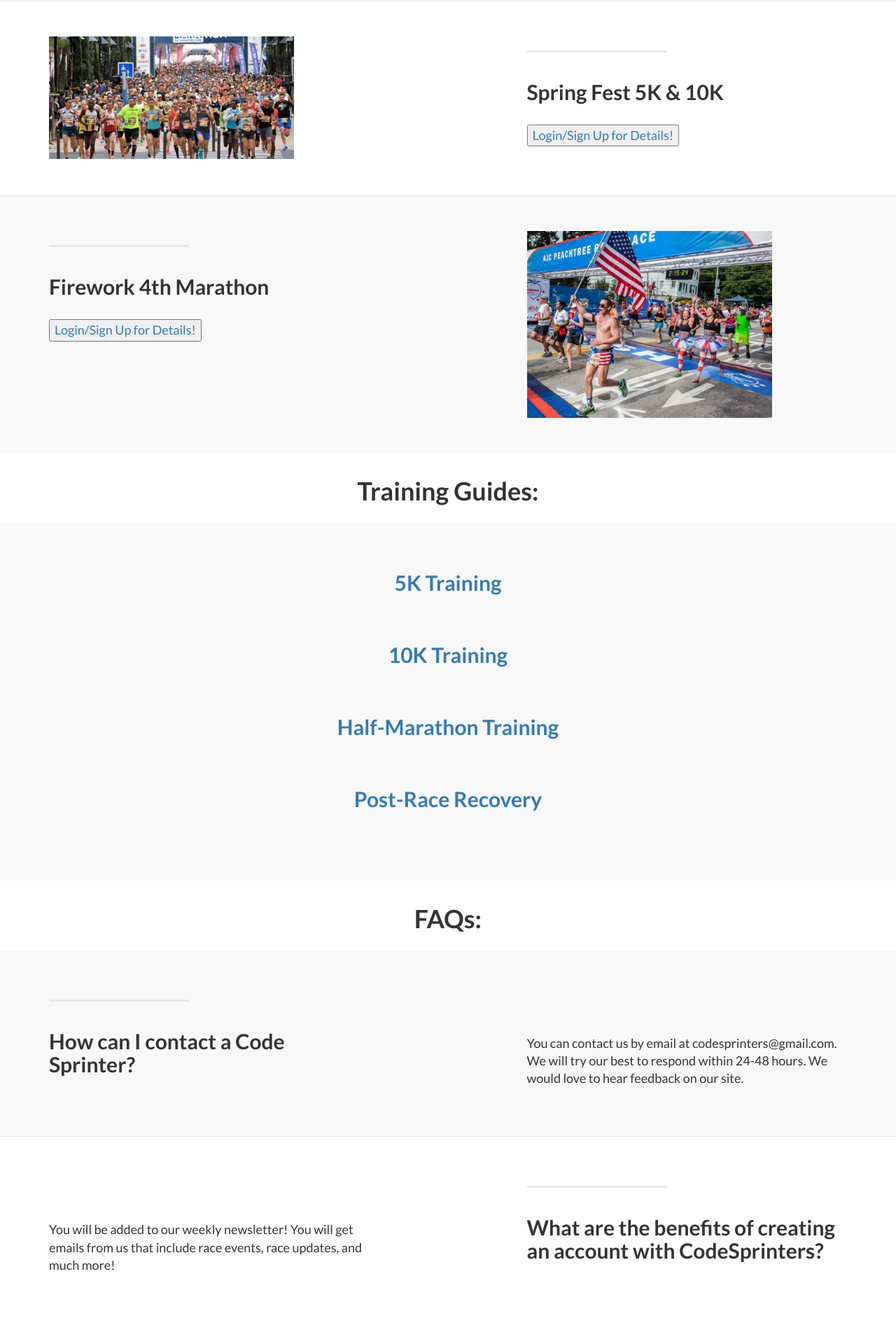
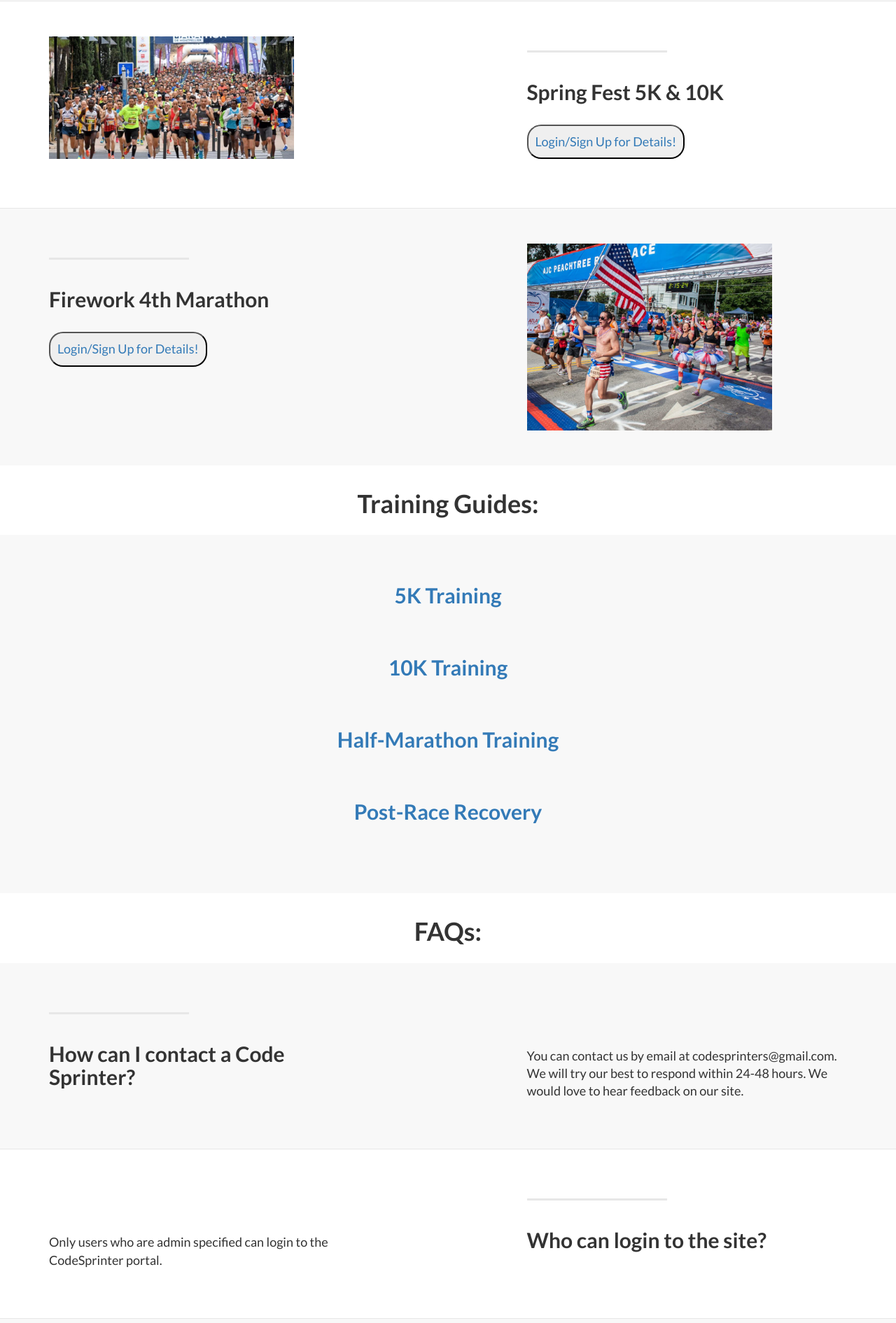
Before and after one commit to justinlietz93/CodeSprinters, a CodeIgniter app: page /CodeSprinters/ in a window 1280 px wide. Shown: the part 1136-3026 px from the top of the page at 70% size. Run offline with CodeIgniter, Linux system fonts and the light colour scheme.

Commit message:
Sprint 4 updates

```diff
--- a/site/application/views/admin/registration_form.php
+++ b/site/application/views/admin/registration_form.php
@@ -210,8 +210,7 @@
 
                                     <div class="row" style="margin-top: 20px;">
                                         <div class="col-lg-12">
-                                            <button type="submit" class="btn btn-primary">Submit Registration</button>
-                                            <button type="reset" class="btn btn-default">Reset Form</button>
+
                                         </div>
                                     </div>
                                 </form>
--- a/site/application/views/admin/update_marathon.php
+++ b/site/application/views/admin/update_marathon.php
@@ -67,10 +67,7 @@
                                 <label>Race Location</label>
                                 <input name ="txtLocation" value="<?=$race[0]["raceLocation"] ?>" class="form-control"><br />
 
-                                <label>Race Description</label>
-                                <textarea name="txtDescription" class="form-control"> <?=$race[0]["raceDescription"] ?></textarea><br />
-
-                                <label>Race Date & Time</label>
+                                <label>Race Date</label>
                                 <input name ="txtDate" value="<?=$race[0]["raceDateTime"] ?>" class="form-control"><br />
                             </div>
 
--- a/site/application/views/public/home.php
+++ b/site/application/views/public/home.php
@@ -9,7 +9,7 @@
     <meta name="description" content="">
     <meta name="author" content="">
 
-    <title>Landing Page - Start Bootstrap Theme</title>
+    <title>Code Sprinters</title>
 
     <!-- Bootstrap Core CSS -->
     <link href="<?=asset_url()?>css/bootstrap.min.css" rel="stylesheet">
@@ -84,7 +84,7 @@
 
             <div class="row">
                 <div class="col-lg-12">
-                    <div class="intro-message">
+                    <div class="intro-message" style="color: white;">
                         <h1>Code Sprinters</h1>
                         <h3>We create the ultimate platform for runners, offering seamless race management and real-time tracking! </h3>
                     </div>
@@ -109,7 +109,7 @@
                     <div class="clearfix"></div>
                     <h2 class="section-heading">St. Patty's 5K</h2>
                     <a href="#login">
-                    <button class="lead"> Login/Sign Up for Details! </button>
+                    <button class="lead" style="padding: 10px; border-radius: 20px;"> Login/Sign Up for Details! </button>
                     </a>
                 </div>
                 <div class="col-lg-5 col-lg-offset-2 col-sm-6">
@@ -133,7 +133,7 @@
                     <div class="clearfix"></div>
                     <h2 class="section-heading">Spring Fest 5K & 10K</h2>
                     <a href="#login">
-                    <button class="lead"> Login/Sign Up for Details! </button>
+                    <button class="lead" style="padding: 10px; border-radius: 20px;"> Login/Sign Up for Details! </button>
                     </a>
                 </div>
                 <div class="col-lg-5 col-sm-pull-6  col-sm-6">
@@ -157,7 +157,7 @@
                     <div class="clearfix"></div>
                     <h2 class="section-heading">Firework 4th Marathon</h2>
                     <a href="#login">
-                    <button class="lead"> Login/Sign Up for Details! </button>
+                    <button class="lead" style="padding: 10px; border-radius: 20px;"> Login/Sign Up for Details! </button>
                     </a>
                 </div>
                 <div class="col-lg-5 col-lg-offset-2 col-sm-6">
@@ -225,10 +225,10 @@
                 <div class="col-lg-5 col-lg-offset-1 col-sm-push-6  col-sm-6">
                     <hr class="section-heading-spacer">
                     <div class="clearfix"></div>
-                    <h2 class="section-heading">What are the benefits of creating an account with CodeSprinters?</h2>
+                    <h2 class="section-heading">Who can login to the site?</h2>
                 </div>
                 <div class="col-lg-5 col-sm-pull-6  col-sm-6">
-                <p class="lead" style="margin-top: 70px;"> You will be added to our weekly newsletter! You will get emails from us that include race events, race updates, and much more!</p>
+                <p class="lead" style="margin-top: 70px;">Only users who are admin specified can login to the CodeSprinter portal. </p>
                 </div>
             </div>
 
@@ -263,10 +263,10 @@
         <div class="col-lg-5 col-lg-offset-1 col-sm-push-6  col-sm-6">
             <hr class="section-heading-spacer">
             <div class="clearfix"></div>
-            <h2 class="section-heading">Can anyone sign up?</h2>
+            <h2 class="section-heading">What do admin roles have access to?</h2>
         </div>
         <div class="col-lg-5 col-sm-pull-6  col-sm-6">
-        <p class="lead" style="margin-top: 70px;">Yes, everyone is allowed to sign up! However, keep in mind that the weekly newsletter will only include details on race events in the Fox Valley!</p>
+        <p class="lead" style="margin-top: 70px;">Admin has access to managing races and runners as well as analyzing race demographics. </p>
         </div>
     </div>
 
@@ -293,7 +293,7 @@
                     ?>
                 </div>
             </div>
-            <div class="row">
+            <div class="row" style="margin-left:250px">
                 <div class="col-lg-1 col-sm-1"></div>
                 <div class="col-lg-4 col-sm-5">
                     <h1>Login</h1>
@@ -308,6 +308,7 @@
                         <button type="submit" class="btn btn-primary">Login</button>
                     </form>
                 </div>
+                <!--
                 <div class="col-lg-4 col-lg-offset-2 col-sm-5">
                     <h1>Create Account</h1>
                     <?php
@@ -320,6 +321,7 @@
                         echo form_close();
                     ?>
                 </div>
+                <-->
             </div>
 
         </div>
@@ -334,7 +336,7 @@
 
             <div class="row">
                 <div class="col-lg-6">
-                    <h2>Connect with Code Sprinters</h2>
+                    <h2>We are Code Sprinters</h2>
                 </div>
             </div>
 
```
Also changed, not shown: site/application/views/admin/add_marathon.php (+3 -6 lines), site/application/views/admin/manage_marathons.php (+5 -5 lines).
